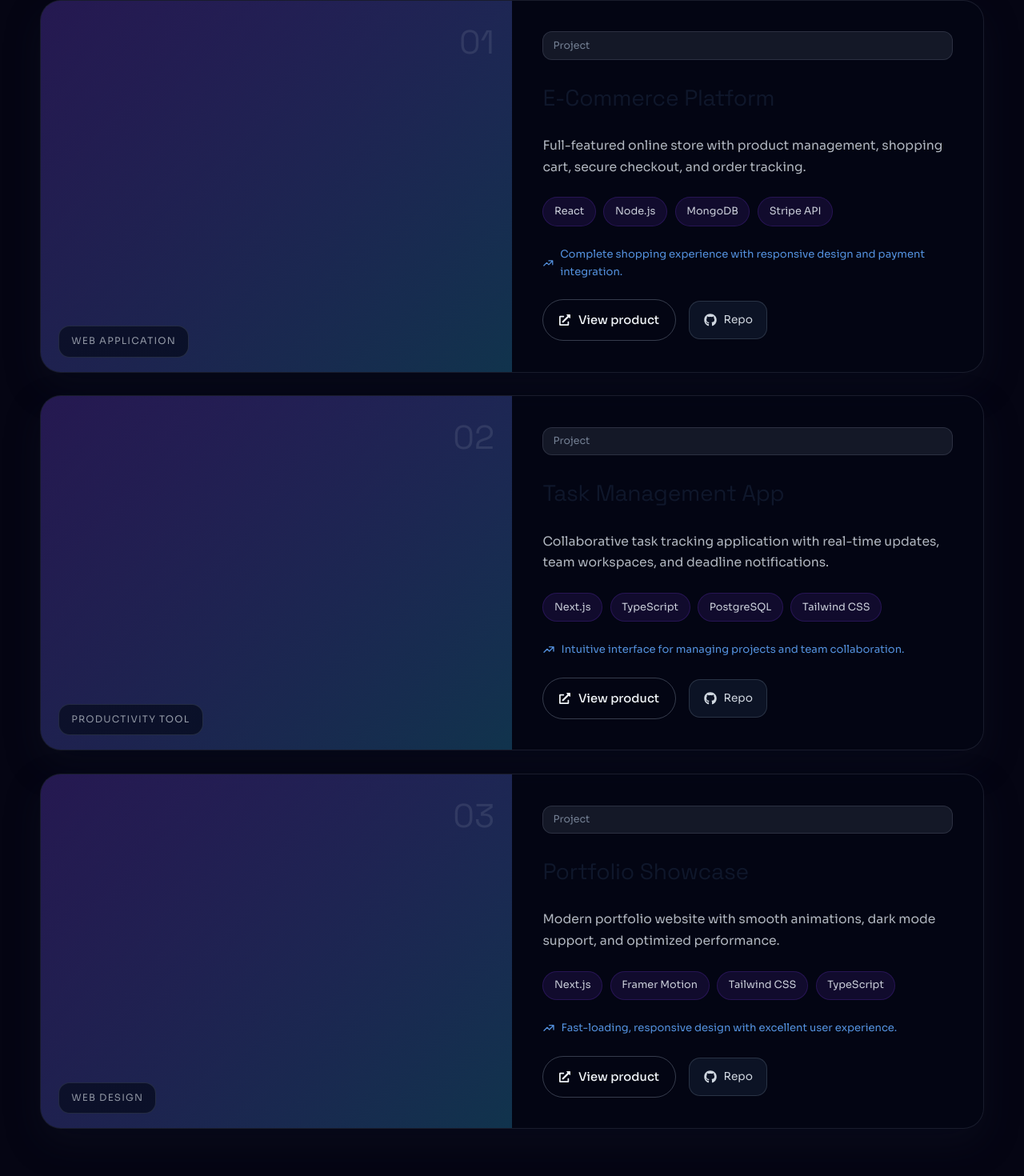
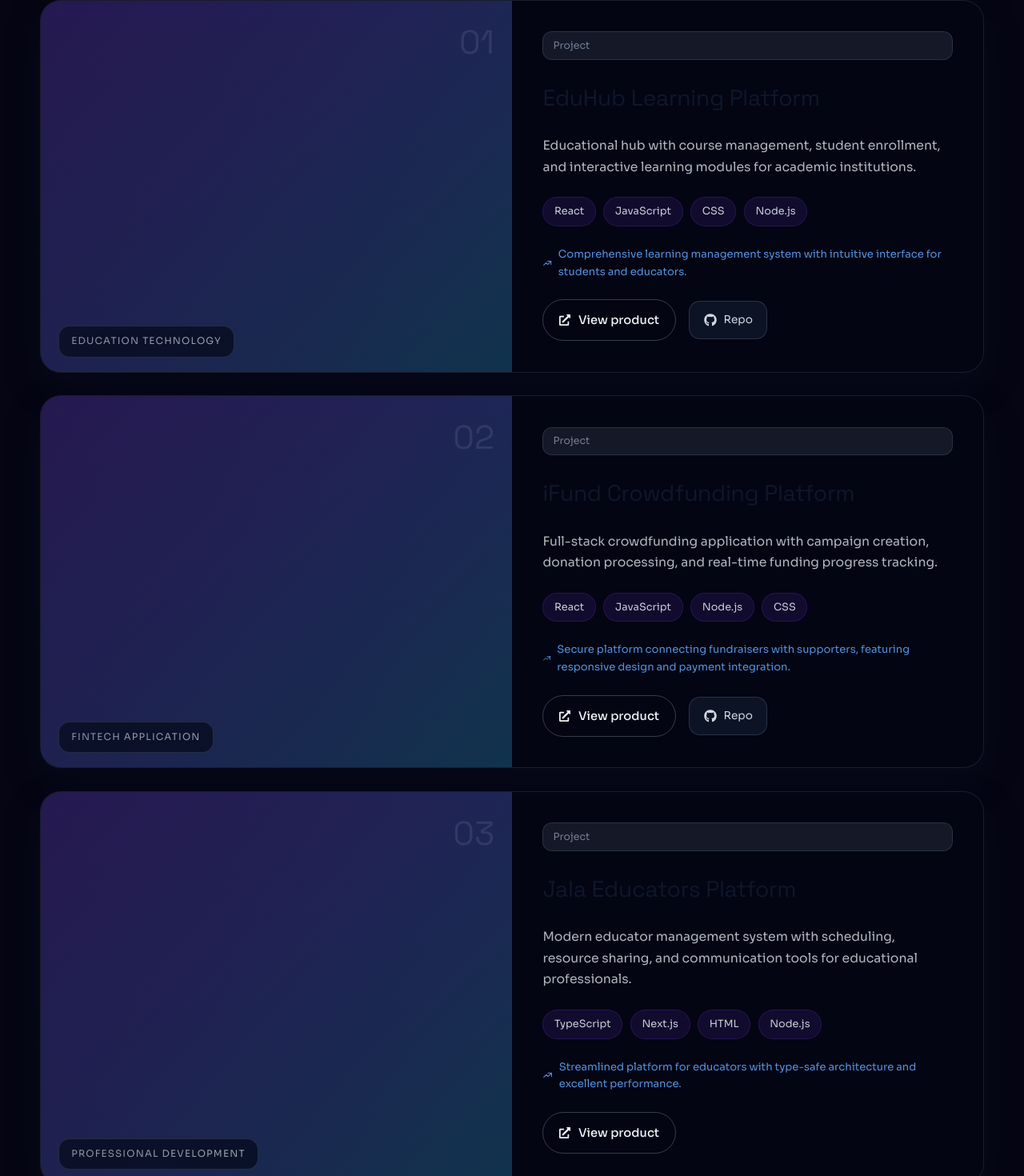
Before and after one commit to Ogero79/portfolio, a Next.js app: page / in a window 1280 px wide. Shown: the part 3966-5436 px from the top of the page at 80% size. Built offline with nearby package versions, Linux system fonts and the light colour scheme.

Commit message:
feat: update project details in Projects component; enhance descriptions and links for improved clarity and relevance

```diff
--- a/src/components/Projects.tsx
+++ b/src/components/Projects.tsx
@@ -6,31 +6,40 @@ import { HiOutlineTrendingUp } from 'react-icons/hi';
 
 const featuredWork = [
   {
-    title: 'E-Commerce Platform',
-    description: 'Full-featured online store with product management, shopping cart, secure checkout, and order tracking.',
-    focus: 'web application',
-    outcome: 'Complete shopping experience with responsive design and payment integration.',
-    tags: ['React', 'Node.js', 'MongoDB', 'Stripe API'],
-    github: 'https://github.com/Ogero79',
-    live: '#',
+    title: 'EduHub Learning Platform',
+    description: 'Educational hub with course management, student enrollment, and interactive learning modules for academic institutions.',
+    focus: 'education technology',
+    outcome: 'Comprehensive learning management system with intuitive interface for students and educators.',
+    tags: ['React', 'JavaScript', 'CSS', 'Node.js'],
+    github: 'https://github.com/Ogero79/eduhub-front',
+    live: 'https://eduhub.netlify.app',
   },
   {
-    title: 'Task Management App',
-    description: 'Collaborative task tracking application with real-time updates, team workspaces, and deadline notifications.',
-    focus: 'productivity tool',
-    outcome: 'Intuitive interface for managing projects and team collaboration.',
-    tags: ['Next.js', 'TypeScript', 'PostgreSQL', 'Tailwind CSS'],
-    github: 'https://github.com/Ogero79',
-    live: '#',
+    title: 'iFund Crowdfunding Platform',
+    description: 'Full-stack crowdfunding application with campaign creation, donation processing, and real-time funding progress tracking.',
+    focus: 'fintech application',
+    outcome: 'Secure platform connecting fundraisers with supporters, featuring responsive design and payment integration.',
+    tags: ['React', 'JavaScript', 'Node.js', 'CSS'],
+    github: 'https://github.com/Ogero79/ifund-frontend',
+    live: 'https://ifundapp.netlify.com',
   },
   {
-    title: 'Portfolio Showcase',
-    description: 'Modern portfolio website with smooth animations, dark mode support, and optimized performance.',
+    title: 'Jala Educators Platform',
+    description: 'Modern educator management system with scheduling, resource sharing, and communication tools for educational professionals.',
+    focus: 'professional development',
+    outcome: 'Streamlined platform for educators with type-safe architecture and excellent performance.',
+    tags: ['TypeScript', 'Next.js', 'HTML', 'Node.js'],
+    github: '#',
+    live: 'https://jalaeducators.netlify.com',
+  },
+  {
+    title: 'Professional Portfolio Showcase',
+    description: 'Modern portfolio website with smooth animations, responsive design, and optimized performance for showcasing projects.',
     focus: 'web design',
-    outcome: 'Fast-loading, responsive design with excellent user experience.',
-    tags: ['Next.js', 'Framer Motion', 'Tailwind CSS', 'TypeScript'],
-    github: 'https://github.com/Ogero79',
-    live: '#',
+    outcome: 'Fast-loading, type-safe portfolio with excellent user experience and professional presentation.',
+    tags: ['TypeScript', 'Next.js', 'HTML', 'CSS'],
+    github: 'https://github.com/Ogero79/terry-portfolio-website',
+    live: 'https://terrymasese.netlify.com',
   },
 ];
 
@@ -87,6 +96,7 @@ const Projects = () => {
                     <FaExternalLinkAlt size={14} />
                     View product
                   </a>
+                  {project.github !== '#' && (
                     <a
                       href={project.github}
                       target="_blank"
@@ -96,6 +106,7 @@ const Projects = () => {
                       <FaGithub size={16} />
                       Repo
                     </a>
+                  )}
                 </div>
               </div>
             </motion.article>
```
Also changed, not shown: 1 other file (tests, documents, lock files or other folders). Lines whose indentation alone changed are shown as unchanged.
